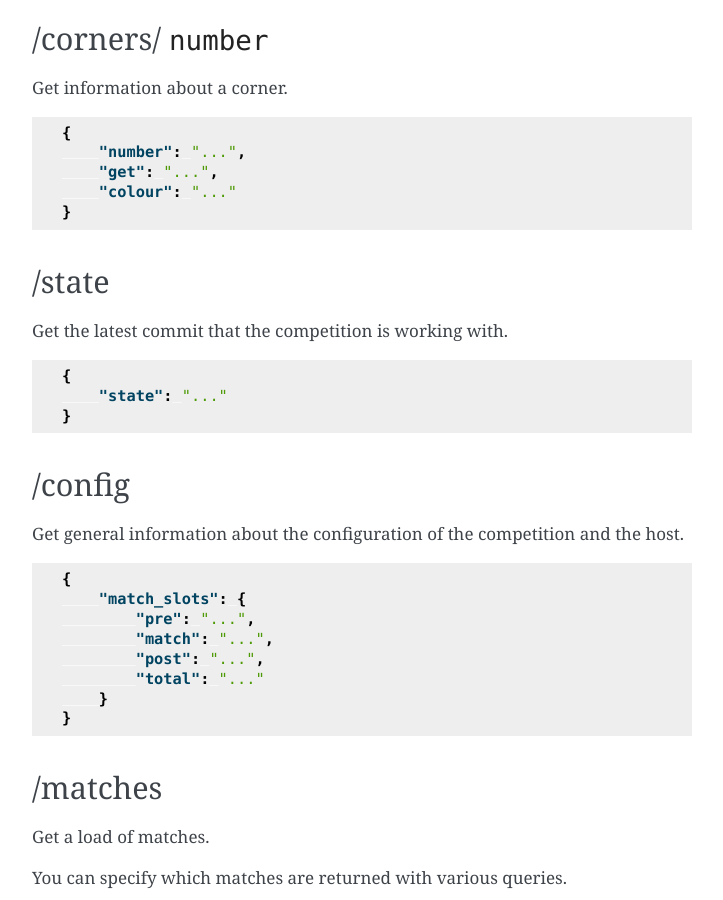
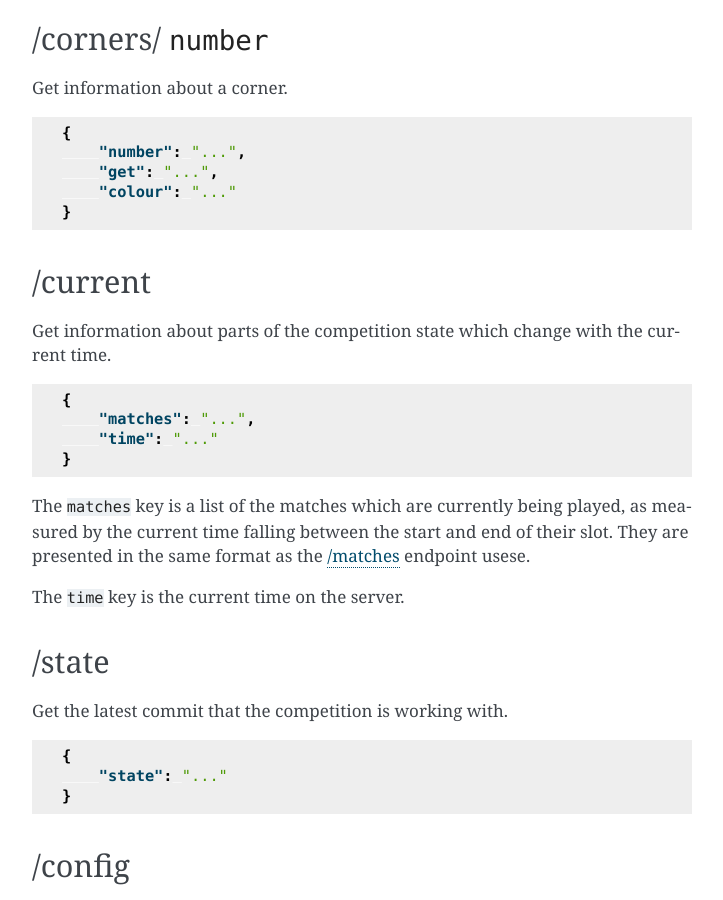
Before and after one commit to srobo-legacy/comp-srcomp-http, a Sphinx documentation site: the page built from docs/endpoints.rst, in a window 1280 px wide and 900 px high, scrolled down 1957 px. Shown: the whole window, without its empty margins (388-1111 px from the left). Built offline with Sphinx 7.4.7, drawn with Linux system fonts in a browser that asks for light colours.

Commit message:
Document the /current endpoint
Change-Id: I0df223d0cf27d1f9c088fedbe68044389429a248

```diff
--- a/docs/endpoints.rst
+++ b/docs/endpoints.rst
@@ -110,6 +110,26 @@ Get information about a corner.
         "get": "...",
         "colour": "..."
     }
+
+/current
+--------
+
+Get information about parts of the competition state which change with
+the current time.
+
+.. code-block:: json
+
+    {
+        "matches": "...",
+        "time": "..."
+    }
+
+The ``matches`` key is a list of the matches which are currently being
+played, as measured by the current time falling between the start and end
+of their slot. They are presented in the same format as the `/matches`_
+endpoint usese.
+
+The ``time`` key is the current time on the server.
 
 /state
 ------
```
